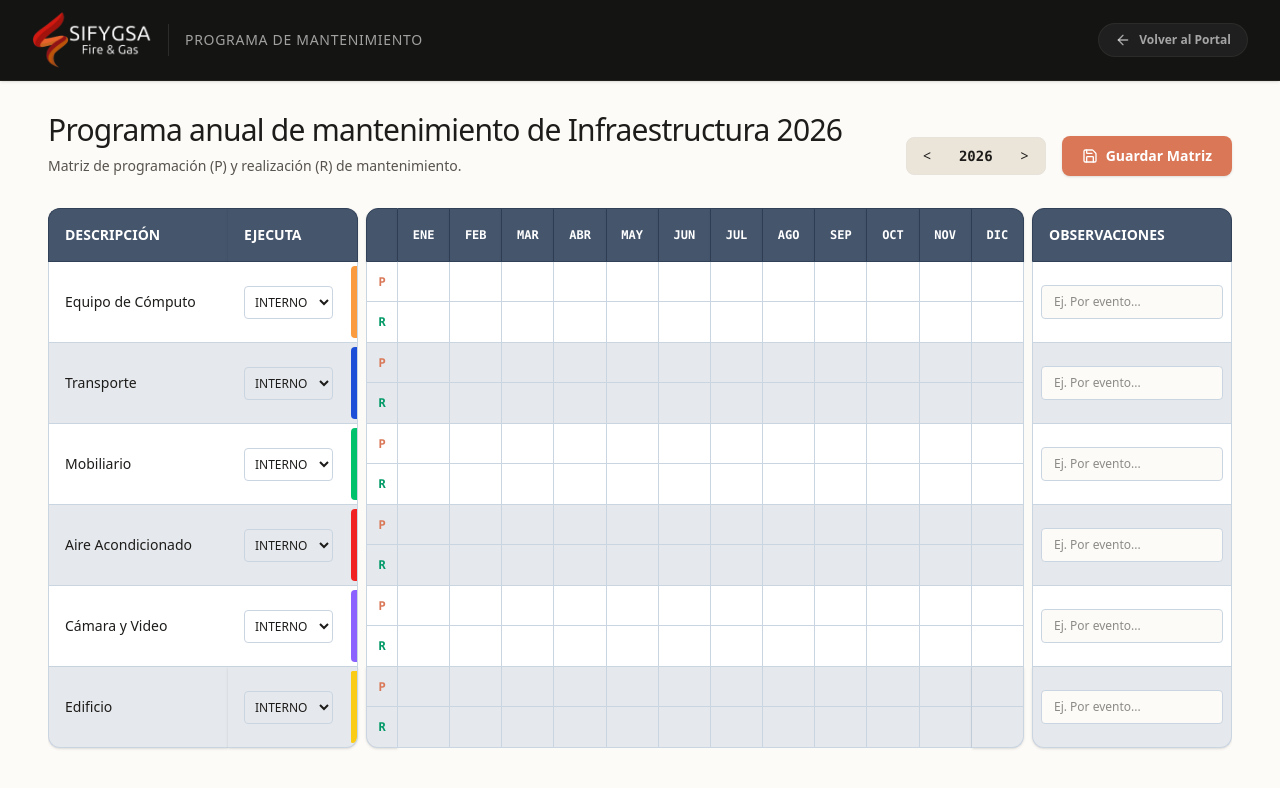
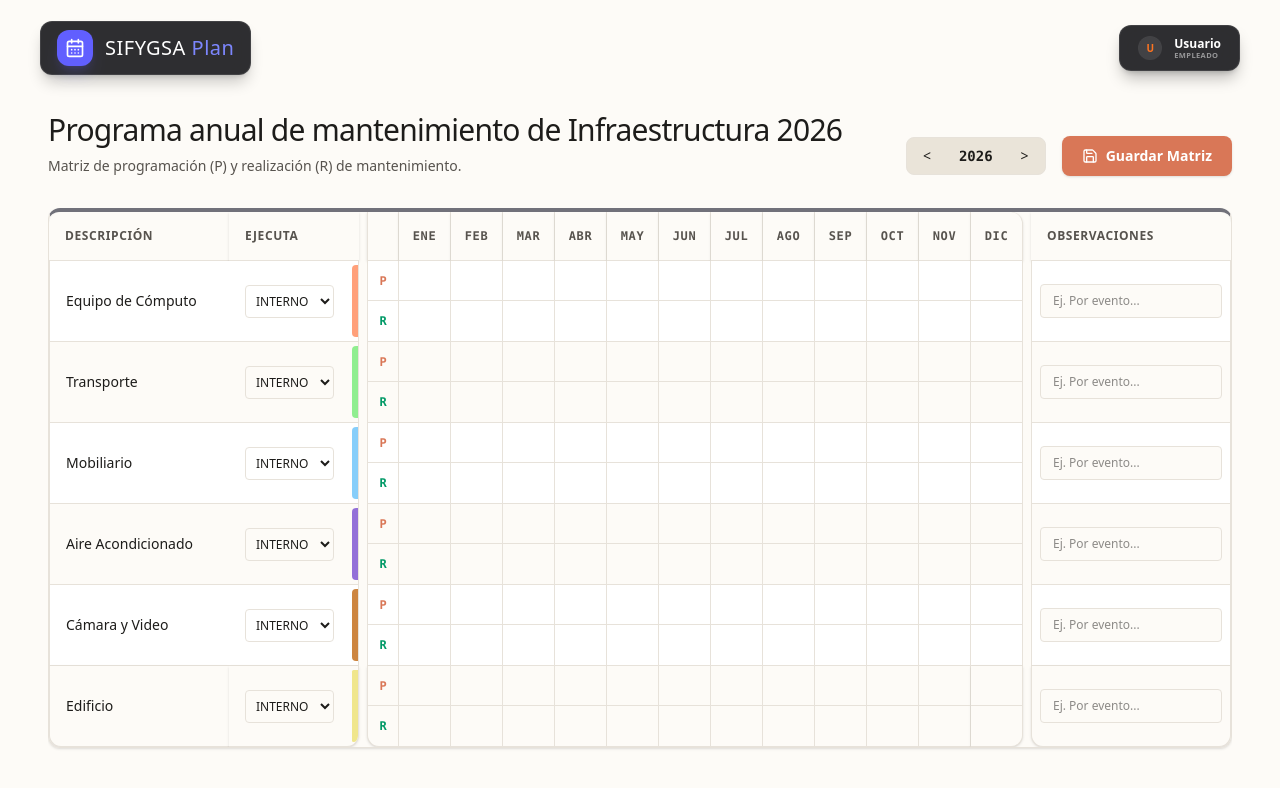
Before and after one commit to SIFYGSAPROJECTS/SIFYGSAFLEET, a Next.js app: page /programa-anual in a window 1280 px wide. Shown: the top 788 px of the page. Built offline with nearby package versions, Linux system fonts and the light colour scheme; no server answers; the database is empty.

Commit message:
design: dynamic header transitions, semi-oval menu borders, and layout alignments

```diff
--- a/app/computo/layout.tsx
+++ b/app/computo/layout.tsx
@@ -4,6 +4,7 @@ import IdleTimer from '@/components/security/IdleTimer';
 import RoleGuard from '@/components/security/RoleGuard';
 import CopilotChat from '@/components/ai/CopilotChat';
 import ScrollToTop from '@/components/ui/ScrollToTop';
+import Navbar from '@/components/ui/Navbar';
 
 export default async function ComputoLayout({
   children,
@@ -14,8 +15,12 @@ export default async function ComputoLayout({
   const userEmail = cookieStore.get('user_email')?.value;
 
   if (!userEmail) {
-    redirect('/login');
+    redirect('/');
   }
+
+  const userRole = cookieStore.get('user_role')?.value || 'USER';
+  const userName = cookieStore.get('user_name')?.value || 'Usuario';
+  const isAdmin = ['ADMIN', 'GERENCIAL'].includes(userRole);
 
   return (
     <>
@@ -24,7 +29,10 @@ export default async function ComputoLayout({
         <IdleTimer />
         <RoleGuard />
 
-        <main className="flex-1 overflow-x-hidden overflow-y-auto bg-emerald-50/10">
+        {/* HEADER GLOBAL DEL MÓDULO */}
+        <Navbar type="computo" userName={userName} userRole={userRole} isAdmin={isAdmin} maxWidth="max-w-7xl" />
+
+        <main className="flex-1 overflow-x-hidden overflow-y-auto bg-emerald-50/10 pt-24">
           {children}
         </main>
       </div>
--- a/app/computo/page.tsx
+++ b/app/computo/page.tsx
@@ -1,7 +1,6 @@
 import { cookies } from 'next/headers';
 import { PrismaClient } from '@prisma/client';
 import ComputoMenu from './ComputoMenu';
-import Navbar from '@/components/ui/Navbar';
 
 const prisma = new PrismaClient();
 
@@ -20,10 +19,7 @@ export default async function ComputoDashboardPage() {
   return (
     <div className="min-h-screen bg-transparent">
 
-      {/* NAVBAR */}
-      <Navbar type="computo" userName={userName} userRole={userRole} isAdmin={isAdmin} />
-
-      <main className="max-w-7xl mx-auto p-6 space-y-6 pt-24">
+      <main className="max-w-7xl mx-auto p-6 space-y-6 pt-4">
 
         {/* ENCABEZADO */}
         <div className="text-left animate-in fade-in slide-in-from-top-4 duration-700">
--- a/app/dashboard/layout.tsx
+++ b/app/dashboard/layout.tsx
@@ -4,6 +4,8 @@ import IdleTimer from '@/components/security/IdleTimer';
 import RoleGuard from '@/components/security/RoleGuard';
 import CopilotChat from '@/components/ai/CopilotChat';
 import ScrollToTop from '@/components/ui/ScrollToTop';
+import Navbar from '@/components/ui/Navbar';
+
 export default async function DashboardLayout({
   children,
 }: {
@@ -14,18 +16,24 @@ export default async function DashboardLayout({
 
   //  SI NO HAY COOKIE, PARA AFUERA INMEDIATAMENTE
   if (!userEmail) {
-    redirect('/login'); // (Asegúrate de que tu ruta de login sea esta o '/')
+    redirect('/'); // (Asegúrate de que tu ruta de login sea esta o '/')
   }
+
+  const userRole = cookieStore.get('user_role')?.value || 'USER';
+  const userName = cookieStore.get('user_name')?.value || 'Usuario';
+  const isAdmin = ['ADMIN', 'GERENCIAL'].includes(userRole);
 
   return (
     <>
       <div className="fixed inset-0 pointer-events-none z-[9999] animate-entrance-overlay" />
       <div className="min-h-screen bg-transparent">
         <IdleTimer />
-
         <RoleGuard />
 
-        <main className="flex-1 overflow-x-hidden overflow-y-auto bg-gray-50/50">
+        {/* HEADER GLOBAL DEL MÓDULO */}
+        <Navbar type="dashboard" userName={userName} userRole={userRole} isAdmin={isAdmin} maxWidth="max-w-7xl" />
+
+        <main className="flex-1 overflow-x-hidden overflow-y-auto bg-gray-50/50 pt-24">
           {children}
         </main>
       </div>
--- a/app/dashboard/page.tsx
+++ b/app/dashboard/page.tsx
@@ -3,7 +3,6 @@ import { PlusCircle } from 'lucide-react';
 import { cookies } from 'next/headers';
 import Link from 'next/link';
 import DashboardMenu from './DashboardMenu';
-import Navbar from '@/components/ui/Navbar';
 
 export default async function Dashboard() {
   const cookieStore = await cookies();
@@ -22,10 +21,7 @@ export default async function Dashboard() {
   return (
     <div className="min-h-screen bg-transparent">
 
-      {/* NAVBAR */}
-      <Navbar type="dashboard" userName={userName} userRole={userRole} isAdmin={isAdmin} />
-
-      <main className="max-w-7xl mx-auto p-6 space-y-6 pt-24">
+      <main className="max-w-7xl mx-auto p-6 space-y-6 pt-4">
 
         {/* ENCABEZADO CON BOTÓN DE ACCIÓN RÁPIDA */}
         <div className="flex flex-col md:flex-row justify-between items-start md:items-center gap-4">
--- a/app/programa-anual/page.tsx
+++ b/app/programa-anual/page.tsx
@@ -4,6 +4,7 @@ import { useState, useEffect } from 'react';
 import { ArrowLeft, Save, Loader2, Info, Check, Calendar } from 'lucide-react';
 import { useRouter } from 'next/navigation';
 import Image from 'next/image';
+import Navbar from '@/components/ui/Navbar';
 
 const categoriasIniciales = [
   'Equipo de Cómputo',
@@ -146,22 +147,11 @@ export default function ProgramaAnualPage() {
   };
 
   return (
-    <div className="min-h-screen bg-[var(--bg-screen)] text-[var(--text-main)] font-sans relative overflow-x-hidden flex flex-col">
-      <header className="fixed top-0 left-0 right-0 z-[100] w-full px-8 py-3 flex justify-between items-center border-b border-white/5 bg-[#141413] shadow-sm">
-        <div className="flex items-center gap-4">
-          <Image src="/logo.png" alt="Logo SIFYGSA" width={120} height={50} className="object-contain" />
-          <div className="h-8 w-px bg-white/10 hidden sm:block"></div>
-          <h2 className="hidden sm:block text-sm font-medium text-white/60 tracking-wider">PROGRAMA DE MANTENIMIENTO</h2>
-        </div>
-        <button
-          onClick={() => router.push('/portal')}
-          className="flex items-center gap-2 px-4 py-2 text-xs font-bold text-white/60 hover:text-white bg-white/5 hover:bg-white/10 rounded-full transition-colors border border-white/5"
-        >
-          <ArrowLeft className="w-4 h-4" /> Volver al Portal
-        </button>
-      </header>
+    <div className="min-h-screen bg-[var(--bg-screen)] text-[var(--text-main)] font-sans relative overflow-x-hidden flex flex-col pt-24">
+      {/* NAVBAR */}
+      <Navbar type="programa" maxWidth="max-w-[1800px]" />
 
-      <main className="relative z-10 flex-1 flex flex-col items-center p-6 sm:p-12 pt-28 sm:pt-28">
+      <main className="relative z-10 flex-1 flex flex-col items-center p-6 sm:p-12 pt-4 sm:pt-4">
 
         <div className="max-w-[1800px] w-full flex flex-col sm:flex-row sm:justify-between items-start sm:items-end mb-8 gap-4">
           <div>
@@ -200,59 +190,59 @@ export default function ProgramaAnualPage() {
               <Loader2 className="w-8 h-8 animate-spin text-[#D97757]" />
             </div>
           ) : (
-            <table className="w-full text-left text-xs sm:text-sm border-separate" style={{ borderSpacing: 0 }}>
+            <table className="w-full text-left text-xs sm:text-sm border-separate border border-[var(--border-cream)] border-t-4 border-t-[#71717a] rounded-xl overflow-hidden shadow-sm" style={{ borderSpacing: 0 }}>
               <thead>
-                <tr className="text-white">
+                <tr className="text-[var(--text-muted)] uppercase tracking-wider text-xs">
                   {/* Seccion 1: Info */}
-                  <th className="p-4 font-bold w-[180px] bg-slate-600 border-y border-l border-slate-700 rounded-tl-xl shadow-sm">DESCRIPCIÓN</th>
-                  <th className="p-4 font-bold w-[130px] border-y border-r border-slate-700 bg-slate-600 rounded-tr-xl shadow-sm">EJECUTA</th>
+                  <th className="p-4 font-bold w-[180px] bg-[var(--bg-screen)] border-b border-[var(--border-cream)] rounded-tl-xl shadow-sm">DESCRIPCIÓN</th>
+                  <th className="p-4 font-bold w-[130px] border-b border-[var(--border-cream)] bg-[var(--bg-screen)] shadow-sm">EJECUTA</th>
 
                   {/* Spacer 1 */}
                   <th className="w-2 min-w-[8px] p-0 bg-transparent border-none"></th>
 
                   {/* Seccion 2: Calendario */}
-                  <th className="p-0 border-y border-l border-r border-slate-700 w-8 text-center bg-slate-600 rounded-tl-xl shadow-sm"></th>
+                  <th className="p-0 border-b border-l border-r border-[var(--border-cream)] w-8 text-center bg-[var(--bg-screen)] shadow-sm"></th>
                   {mesesNombres.map((mes, i) => (
-                    <th key={mes} className={`p-2 border-y border-r border-slate-700 text-center font-mono text-[10px] sm:text-xs min-w-[44px] bg-slate-600 shadow-sm ${i === 11 ? 'rounded-tr-xl' : ''}`}>{mes}</th>
+                    <th key={mes} className={`p-2 border-b border-r border-[var(--border-cream)] text-center font-mono text-[10px] sm:text-xs min-w-[44px] bg-[var(--bg-screen)] shadow-sm ${i === 11 ? 'rounded-tr-xl' : ''}`}>{mes}</th>
                   ))}
 
                   {/* Spacer 2 */}
                   <th className="w-2 min-w-[8px] p-0 bg-transparent border-none"></th>
 
                   {/* Seccion 3: Observaciones */}
-                  <th className="p-4 font-bold w-[200px] bg-slate-600 border border-slate-700 rounded-t-xl shadow-sm">OBSERVACIONES</th>
+                  <th className="p-4 font-bold w-[200px] bg-[var(--bg-screen)] border-b border-[var(--border-cream)] rounded-tr-xl shadow-sm">OBSERVACIONES</th>
                 </tr>
               </thead>
               <tbody>
                 {programas.map((programa, idx) => {
                   const colors = [
-                    'bg-[#F99B3E]', // 01 Naranja
-                    'bg-[#1D4ED8]', // 02 Azul intenso
-                    'bg-[#00C26D]', // 03 Verde
-                    'bg-[#F02222]', // 04 Rojo
-                    'bg-[#8B61FF]', // 05 Morado
-                    'bg-[#FACC15]'  // 06 Amarillo
+                    'bg-[#FFA07A]', // 01 Light Salmon
+                    'bg-[#90EE90]', // 02 Light Green
+                    'bg-[#87CEFA]', // 03 Light Sky Blue
+                    'bg-[#9370D8]', // 04 Medium Purple
+                    'bg-[#CD853F]', // 05 Peru
+                    'bg-[#F0E68C]'  // 06 Khaki
                   ];
                   const rowColor = colors[idx % colors.length];
                   const isLastRow = idx === programas.length - 1;
                   const isEven = idx % 2 === 0;
-                  const rowBg = isEven ? 'bg-white' : 'bg-[#E5E8EC]';
-                  const rowHoverBg = isEven ? 'group-hover:bg-slate-50' : 'group-hover:bg-[#D7DCE1]';
+                  const rowBg = isEven ? 'bg-white' : 'bg-[var(--bg-screen)]';
+                  const rowHoverBg = 'group-hover:bg-[var(--bg-hover)]';
 
                   return (
                   <tr key={idx} className="group transition-colors">
                     {/* Seccion 1 */}
-                    <td className={`p-4 ${rowBg} ${rowHoverBg} border-b border-l border-slate-300 transition-colors ${isLastRow ? 'rounded-bl-xl shadow-sm' : ''}`}>
+                    <td className={`p-4 ${rowBg} ${rowHoverBg} border-b border-l border-[var(--border-cream)] transition-colors ${isLastRow ? 'rounded-bl-xl shadow-sm' : ''}`}>
                       <div className="font-medium text-[var(--text-main)] truncate">
                         {programa.Categoria}
                       </div>
                     </td>
-                    <td className={`relative p-4 pr-6 ${rowBg} ${rowHoverBg} border-b border-r border-slate-300 transition-colors overflow-hidden ${isLastRow ? 'rounded-br-xl shadow-sm' : ''}`}>
+                    <td className={`relative p-4 pr-6 ${rowBg} ${rowHoverBg} border-b border-r border-[var(--border-cream)] transition-colors overflow-hidden ${isLastRow ? 'rounded-br-xl shadow-sm' : ''}`}>
                       <div className={`absolute right-0 top-1 bottom-1 w-[6px] rounded-l-sm ${rowColor} ${isLastRow ? 'rounded-br-xl' : ''}`}></div>
                       <select
                         value={programa.Ejecuta}
                         onChange={(e) => handleEjecuta(idx, e.target.value)}
-                        className="bg-transparent text-xs text-[var(--text-main)] border border-slate-300 rounded p-1.5 outline-none focus:border-[#D97757] w-full"
+                        className="bg-transparent text-xs text-[var(--text-main)] border border-[var(--border-cream)] rounded p-1.5 outline-none focus:border-[#D97757] w-full"
                       >
                         <option value="INTERNO" className="bg-[var(--bg-screen)]">INTERNO</option>
                         <option value="EXTERNO" className="bg-[var(--bg-screen)]">EXTERNO</option>
@@ -263,8 +253,8 @@ export default function ProgramaAnualPage() {
                     <td className="w-2 min-w-[8px] p-0 bg-transparent border-none"></td>
 
                     {/* Seccion 2 */}
-                    <td className={`p-0 ${rowBg} ${rowHoverBg} border-b border-l border-r border-slate-300 font-mono text-[10px] sm:text-xs transition-colors ${isLastRow ? 'rounded-bl-xl shadow-sm' : ''}`}>
-                      <div className="h-10 flex items-center justify-center border-b border-slate-300 text-[#D97757] font-bold">P</div>
+                    <td className={`p-0 ${rowBg} ${rowHoverBg} border-b border-l border-r border-[var(--border-cream)] font-mono text-[10px] sm:text-xs transition-colors ${isLastRow ? 'rounded-bl-xl shadow-sm' : ''}`}>
+                      <div className="h-10 flex items-center justify-center border-b border-[var(--border-cream)] text-[#D97757] font-bold">P</div>
                       <div className="h-10 flex items-center justify-center text-emerald-600 font-bold">R</div>
                     </td>
 
@@ -289,11 +279,11 @@ export default function ProgramaAnualPage() {
                       const isLastMonth = mesIdx === 11;
 
                       return (
-                        <td key={mesIdx} className={`p-0 align-top ${rowBg} ${rowHoverBg} border-b border-r border-slate-300 relative transition-colors ${isLastRow && isLastMonth ? 'rounded-br-xl shadow-sm' : ''}`}>
+                        <td key={mesIdx} className={`p-0 align-top ${rowBg} ${rowHoverBg} border-b border-r border-[var(--border-cream)] relative transition-colors ${isLastRow && isLastMonth ? 'rounded-br-xl shadow-sm' : ''}`}>
                           <div
                             onClick={() => toggleMes(idx, mesIdx, 'P')}
-                            className={`h-10 flex items-center justify-center border-b border-slate-300 cursor-pointer transition-all z-10 relative
-                              ${!mesObj.Programado ? 'hover:bg-slate-50' : ''}`}
+                            className={`h-10 flex items-center justify-center border-b border-[var(--border-cream)] cursor-pointer transition-all z-10 relative
+                              ${!mesObj.Programado ? 'hover:bg-[var(--bg-hover)]/30' : ''}`}
                           >
                             {mesObj.Programado && (
                               <div className={`absolute top-1/2 -translate-y-1/2 h-[24px] ${rowColor} ${pillClasses} shadow-md transition-all hover:brightness-110 z-20`}>
@@ -302,7 +292,7 @@ export default function ProgramaAnualPage() {
                           </div>
                           <div
                             onClick={() => toggleMes(idx, mesIdx, 'R')}
-                            className={`h-10 flex items-center justify-center cursor-pointer transition-all z-10 relative hover:bg-slate-100/50`}
+                            className={`h-10 flex items-center justify-center cursor-pointer transition-all z-10 relative hover:bg-[var(--bg-hover)]/30`}
                           >
                             {mesObj.Realizado && (
                               <div className="w-5 h-5 rounded-full bg-emerald-500 shadow-sm flex items-center justify-center text-white text-[10px] font-bold">
@@ -318,14 +308,14 @@ export default function ProgramaAnualPage() {
                     <td className="w-2 min-w-[8px] p-0 bg-transparent border-none"></td>
 
                     {/* Seccion 3 */}
-                    <td className={`p-2 ${rowBg} ${rowHoverBg} border-x border-b border-slate-300 transition-colors ${isLastRow ? 'rounded-b-xl shadow-sm' : ''}`}>
+                    <td className={`p-2 ${rowBg} ${rowHoverBg} border-x border-b border-[var(--border-cream)] transition-colors ${isLastRow ? 'rounded-b-xl shadow-sm' : ''}`}>
                       <div className="flex flex-col gap-1">
                         <input
                           type="text"
                           value={programa.Observaciones || ''}
                           onChange={(e) => handleObservaciones(idx, e.target.value)}
                           placeholder="Ej. Por evento..."
-                          className="w-full bg-[var(--bg-screen)] border border-slate-300 hover:border-[#D97757]/50 focus:border-[#D97757] rounded px-3 py-2 outline-none text-xs text-[var(--text-main)] transition-colors"
+                          className="w-full bg-[var(--bg-screen)] border border-[var(--border-cream)] hover:border-[#D97757]/50 focus:border-[#D97757] rounded px-3 py-2 outline-none text-xs text-[var(--text-main)] transition-colors"
                         />
                         {(() => {
                           if (!programa.meses) return null;
--- a/app/verificaciones/page.tsx
+++ b/app/verificaciones/page.tsx
@@ -6,6 +6,7 @@ import { cookies } from "next/headers";
 import { ArrowLeft, CalendarCheck, Car, DollarSign, FileText, FolderOpen, User, Wrench } from "lucide-react";
 import ScrollToTop from "@/components/ui/ScrollToTop";
 import CopilotChat from "@/components/ai/CopilotChat";
+import Navbar from "@/components/ui/Navbar";
 
 export const dynamic = 'force-dynamic';
 
@@ -20,6 +21,7 @@ export default async function VerificacionesPage({
 
   const cookieStore = await cookies();
   const userRole = cookieStore.get('user_role')?.value || 'USER';
+  const userName = cookieStore.get('user_name')?.value || 'Usuario';
   const isAdmin = ['ADMIN', 'GERENCIAL'].includes(userRole);
 
   // No generamos automáticamente al cargar la página para evitar que se quede colgada
@@ -29,7 +31,9 @@ export default async function VerificacionesPage({
   const verificaciones = response.success ? response.data : [];
 
   return (
-    <div className="p-4 sm:p-8 max-w-7xl mx-auto min-h-screen relative">
+    <div className="px-4 sm:px-8 pt-28 pb-4 sm:pb-8 max-w-7xl mx-auto min-h-screen relative">
+      {/* NAVBAR */}
+      <Navbar type="dashboard" userName={userName} userRole={userRole} isAdmin={isAdmin} maxWidth="max-w-7xl" />
       <ScrollToTop />
       <CopilotChat />
       <div className="flex flex-col md:flex-row justify-between items-start md:items-center gap-5 mb-8">
--- a/components/ui/Navbar.tsx
+++ b/components/ui/Navbar.tsx
@@ -8,10 +8,11 @@ import { Menu, X, Car, Server, LayoutGrid, LogOut, CalendarDays } from 'lucide-r
 import LogoutButton from '@/app/dashboard/LogoutButton';
 
 interface NavbarProps {
-  type: 'portal' | 'dashboard' | 'computo';
+  type: 'portal' | 'dashboard' | 'computo' | 'programa';
   userName?: string;
   userRole?: string;
   isAdmin?: boolean;
+  maxWidth?: string;
 }
 
 // Helper client-side helper to read cookies
@@ -23,11 +24,16 @@ const getCookie = (name: string): string => {
   return '';
 };
 
-export default function Navbar({ type, userName = 'Usuario', userRole = 'USER', isAdmin = false }: NavbarProps) {
+export default function Navbar({ type, userName = 'Usuario', userRole = 'USER', isAdmin = false, maxWidth }: NavbarProps) {
   const router = useRouter();
   const pathname = usePathname();
   const [isMenuOpen, setIsMenuOpen] = useState(false);
   const [scrolled, setScrolled] = useState(false);
+
+  // Dynamic maxWidth based on pathname to align properly with custom page grids
+  const resolvedMaxWidth = pathname === '/computo/inventario'
+    ? 'max-w-[90rem]'
+    : (pathname === '/programa-anual' ? 'max-w-[1800px]' : (maxWidth || 'max-w-7xl'));
 
   // Client-side dynamic state for session
   const [localUserName, setLocalUserName] = useState(userName);
@@ -193,12 +199,22 @@ export default function Navbar({ type, userName = 'Usuario', userRole = 'USER',
   return (
     <>
       {/* Header Container - Transparent Wrapper */}
-      <header className="fixed top-4 left-6 right-6 z-[100] max-w-7xl mx-auto transition-all duration-300">
-        <div className="flex items-center justify-between h-16">
+      <header className={`fixed top-4 left-4 right-4 z-[100] mx-auto transition-all duration-300 ${resolvedMaxWidth}`}>
+        {/* Background blur bridge - hardware accelerated fade & scale */}
+        <div className={`absolute inset-0 -z-10 rounded-2xl transition-all duration-700 ease-in-out ${
+          scrolled
+            ? 'bg-zinc-900/90 backdrop-blur-md border border-white/10 shadow-lg shadow-black/25 opacity-100 scale-100'
+            : 'bg-transparent border border-transparent shadow-none opacity-0 scale-[0.98] pointer-events-none'
+        }`} />
+        <div className="px-6 flex items-center justify-between h-16">
 
           {/* LEFT SIDE: Brand Logo / Title */}
           {type === 'computo' ? (
-            <Link href="/computo" className="flex items-center space-x-3 group bg-zinc-900/90 border border-white/10 px-4 py-2 rounded-xl backdrop-blur-md shadow-lg shadow-black/20">
+            <Link href="/computo" className={`flex items-center space-x-3 group px-4 py-2 rounded-xl transition-all duration-700 ease-in-out ${
+              scrolled
+                ? 'bg-transparent border border-transparent shadow-none'
+                : 'bg-zinc-900/90 border border-white/10 backdrop-blur-md shadow-lg shadow-black/20'
+            }`}>
               <div className="bg-emerald-500 p-2 rounded-xl shadow-lg shadow-emerald-500/20 group-hover:scale-105 transition-transform duration-300">
                 <Server className="text-white h-5 w-5" />
               </div>
@@ -206,8 +222,25 @@ export default function Navbar({ type, userName = 'Usuario', userRole = 'USER',
                 SIFYGSA <span className="text-emerald-400 font-serif">TI</span>
               </span>
             </Link>
+          ) : type === 'programa' ? (
+            <Link href="/programa-anual" className={`flex items-center space-x-3 group px-4 py-2 rounded-xl transition-all duration-700 ease-in-out ${
+              scrolled
+                ? 'bg-transparent border border-transparent shadow-none'
+                : 'bg-zinc-900/90 border border-white/10 backdrop-blur-md shadow-lg shadow-black/20'
+            }`}>
+              <div className="bg-indigo-500 p-2 rounded-xl shadow-lg shadow-indigo-500/20 group-hover:scale-105 transition-transform duration-300">
+                <CalendarDays className="text-white h-5 w-5" />
+              </div>
+              <span className="font-serif font-medium text-xl tracking-wide text-white transition-colors group-hover:text-indigo-400">
+                SIFYGSA <span className="text-indigo-400 font-serif">Plan</span>
+              </span>
+            </Link>
           ) : (
-            <Link href="/dashboard" className="flex items-center space-x-3 group bg-zinc-900/90 border border-white/10 px-4 py-2 rounded-xl backdrop-blur-md shadow-lg shadow-black/20">
+            <Link href="/dashboard" className={`flex items-center space-x-3 group px-4 py-2 rounded-xl transition-all duration-700 ease-in-out ${
+              scrolled
+                ? 'bg-transparent border border-transparent shadow-none'
+                : 'bg-zinc-900/90 border border-white/10 backdrop-blur-md shadow-lg shadow-black/20'
+            }`}>
               <div className="bg-[#71717a] p-2 rounded-xl shadow-lg shadow-[#71717a]/20 group-hover:scale-105 transition-transform duration-300">
                 <Car className="text-white h-5 w-5" />
               </div>
@@ -218,7 +251,11 @@ export default function Navbar({ type, userName = 'Usuario', userRole = 'USER',
           )}
 
           {/* RIGHT SIDE: Action Buttons (Desktop Only) - Hover Dropdowns */}
-          <div className="hidden md:flex items-center bg-zinc-900/90 border border-white/10 rounded-xl p-0.5 shadow-lg shadow-black/25 backdrop-blur-md">
+          <div className={`hidden md:flex items-center rounded-xl p-0.5 transition-all duration-700 ease-in-out ${
+            scrolled
+              ? 'bg-transparent border border-transparent shadow-none'
+              : 'bg-zinc-900/90 border border-white/10 backdrop-blur-md shadow-lg shadow-black/25'
+          }`}>
 
             {/* Módulos Hover Dropdown */}
             {localIsAdmin && (
@@ -278,7 +315,9 @@ export default function Navbar({ type, userName = 'Usuario', userRole = 'USER',
                   <span className={`text-[7.5px] font-black tracking-wider uppercase block leading-tight ${
                     type === 'computo'
                       ? (localIsAdmin ? 'text-emerald-400' : 'text-white/50')
-                      : (localIsAdmin ? 'text-stone-300' : 'text-white/50')
+                      : type === 'programa'
+                        ? (localIsAdmin ? 'text-indigo-400' : 'text-white/50')
+                        : (localIsAdmin ? 'text-stone-300' : 'text-white/50')
                   }`}>
                     {localIsAdmin ? 'ADMINISTRADOR' : 'EMPLEADO'}
                   </span>
@@ -300,7 +339,11 @@ export default function Navbar({ type, userName = 'Usuario', userRole = 'USER',
 
           {/* Burger Menu Button (Mobile Only) - Floating Glass button */}
           <button
-            className="md:hidden relative z-[110] w-10 h-10 flex items-center justify-center rounded-xl bg-zinc-900/90 border border-white/10 text-white hover:bg-zinc-950 transition-colors shadow-lg backdrop-blur-md"
+            className={`md:hidden relative z-[110] w-10 h-10 flex items-center justify-center rounded-xl text-white transition-all duration-700 ease-in-out ${
+              scrolled
+                ? 'bg-transparent border border-transparent hover:bg-white/5'
+                : 'bg-zinc-900/90 border border-white/10 hover:bg-zinc-950 shadow-lg backdrop-blur-md'
+            }`}
             onClick={() => setIsMenuOpen(!isMenuOpen)}
             aria-label="Toggle menu"
           >
```
Also changed, not shown: app/computo/ComputoMenu.tsx (+4 -4 lines), app/dashboard/DashboardMenu.tsx (+8 -8 lines).
